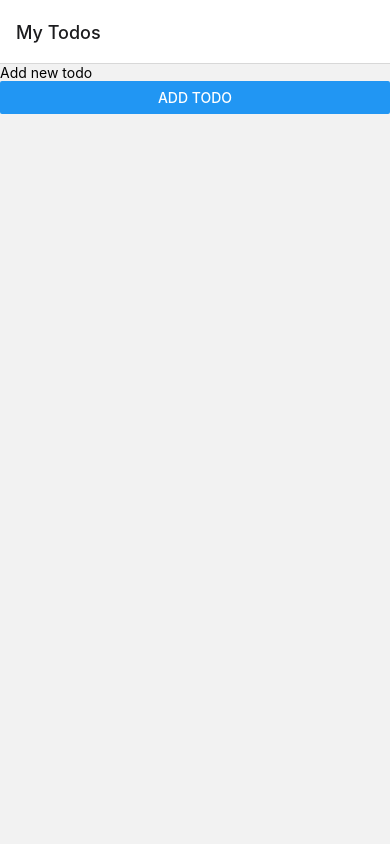
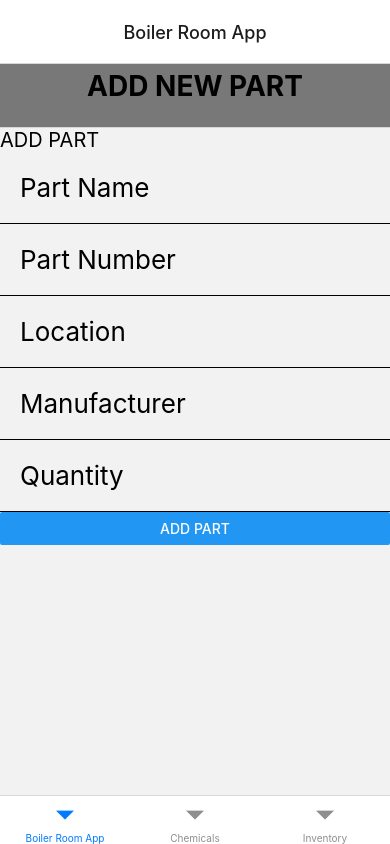
Before and after one commit to maq3009/Practice1, a React Native app in the folder BlrRmApp/: screen / in a window 390 px wide. Built offline with nearby package versions, Linux system fonts and the light colour scheme.

Commit message:
Everything still working, added part name, part number, location, manufacturer, and quantity inputs

```diff
--- a/BlrRmApp/App.tsx
+++ b/BlrRmApp/App.tsx
@@ -1,22 +1,77 @@
 import { NavigationContainer } from '@react-navigation/native';
 import List from './app/screens/List';
-import Details from './app/screens/Details'
-
-
+import Details from './app/screens/Details';
+import Inventory from './app/screens/Inventory';
+import Chemicals from './app/screens/Chemicals';
+import Login_SignUp from './app/screens/Login_SignUp';
+import { StyleSheet } from 'react-native';
+import { View, Text} from 'react-native';
 import { createNativeStackNavigator } from '@react-navigation/native-stack';
+import { createBottomTabNavigator } from '@react-navigation/bottom-tabs';
+import { color } from 'react-native-elements/dist/helpers';
 
 
 const Stack = createNativeStackNavigator();
+const Tab = createBottomTabNavigator()
+
+
+const CustomHeaderTitle = () => {
+  return (
+    <View style={styles.headerTitleContainer}>
+      <Text style={styles.headerTitle}>ADD NEW PART</Text>
+    </View>
+  );
+};
+
+
+const MainStack = () => {
+  return (
+      <Stack.Navigator>
+        <Stack.Screen name="ADD NEW PART"
+        component={List}
+        options={{
+          headerTitleAlign: 'center',
+          headerStyle: {
+            backgroundColor: '#787878',
+          },
+
+          headerTitle: () => <CustomHeaderTitle />
+        }}
+      />
+      </Stack.Navigator>
+  )}
 
 export default function App() {
   return (
     <NavigationContainer>
-      <Stack.Navigator>
-        <Stack.Screen name="My Todos" component={List}/>
-        <Stack.Screen name="Details" component={Details}/>
-      </Stack.Navigator>
+      <Tab.Navigator>
+        <Tab.Screen name="Boiler Room App"
+         options={{
+          headerTitleAlign: 'center',
+        }}
+         component={MainStack} />
+        <Tab.Screen name="Chemicals" component={Chemicals} />
+        <Tab.Screen name="Inventory" component={Inventory} />
+      </Tab.Navigator>
     </NavigationContainer>
-  )}
+  )
+}
+
+  const styles = StyleSheet.create({
+    headerTitleContainer: {
+      paddingBottom: 20, // Add a bottom padding of 18px
+    },
+    headerTitle: {
+      fontSize: 28,
+      fontWeight: 'bold' // Add a bottom padding of 18px
+    },
+    PageTitle: {
+      fontSize: 28,
+      justifyContent: "center",
+    },
+  })
+
+
 
 //React Native Todo App with Firebase and <Expo>
 //18:22
--- /dev/null
+++ b/BlrRmApp/app/screens/Chemicals.tsx
@@ -0,0 +1,12 @@
+import { View, Text } from 'react-native'
+import React from 'react'
+
+const Chemicals = () => {
+  return (
+    <View>
+      <Text>Chemicals</Text>
+    </View>
+  )
+}
+
+export default Chemicals
--- /dev/null
+++ b/BlrRmApp/app/screens/Inventory.tsx
@@ -0,0 +1,13 @@
+import { View, Text } from 'react-native'
+import React from 'react'
+import { SearchBar } from 'react-native-elements'
+
+const Inventory = () => {
+  return (
+    <View>
+      <Text>Inventory</Text>
+    </View>
+  )
+}
+
+export default Inventory
--- a/BlrRmApp/app/screens/List.tsx
+++ b/BlrRmApp/app/screens/List.tsx
@@ -7,27 +7,72 @@ import { addDoc, collection } from 'firebase/firestore';
 
 
 const List = ({ navigation }: any) => {
-  const [todos, setTodos] = useState<any[]>([]);
-  const [todo, setTodo] = useState('');
-
+  const [PartNames, setPartNames] = useState<any[]>([]);
+  const [PartName, setPartName] = useState('');
+  const [PartNumbers, setPartNumbers] = useState<any[]>([]);
+  const [PartNumber, setPartNumber] = useState('');
+  const [Locations, setLocations] = useState<any[]>([]);
+  const [Location, setLocation] = useState('');
+  const [Manufacturers, setManufacturers] = useState<any[]>([]);
+  const [Manufacturer, setManufacturer] = useState('');
+  const [Quantities, setQuantities] = useState<any[]>([]);
+  const [Quantity, setQuantity] = useState('');
 
   useEffect(() => {
   },[]);
 
-  const addTodo = async () => {
-    const doc = await addDoc(collection(FIRESTORE_DB, 'todos'), { title: todo, done: false})
-    setTodo('');
+  const addPartName = async () => {
+    const doc = await addDoc(collection(FIRESTORE_DB, 'PartNames'), {
+       Part_Name: PartName,
+       Out_of_Stock: false})
+    setPartName('');
+  };
+  const addPartNumber = async () => {
+    const doc = await addDoc(collection(FIRESTORE_DB, 'PartNumbers'), {
+       Part_Number: PartNumber,
+       Out_of_Stock: false})
+    setPartNumber('');
+  };
+  const addLocation = async () => {
+    const doc = await addDoc(collection(FIRESTORE_DB, 'Locations'), {
+       Part_Location: Location,
+       Out_of_Stock: false})
+    setLocation('');
+  };
+  const addManufacturer = async () => {
+    const doc = await addDoc(collection(FIRESTORE_DB, 'Manufacturers'), {
+       Part_Manufacturer: Manufacturer,
+       Out_of_Stock: false})
+    setManufacturer('');
+  };
+  const addQuantity = async () => {
+    const doc = await addDoc(collection(FIRESTORE_DB, 'Quantities'), {
+       Part_Quantity: Quantity,
+       Out_of_Stock: false})
+    setQuantity('');
   };
 
 
   return (
     <View style={styles.container}>
       <View>
-        <TextInput style={styles.input} placeholder='Add new todo'
-        onChangeText={(text: string) => setTodo(text)}
-        value={todo}
-        />
-        <Button onPress={() => addTodo()} title="Add Todo" />
+        <Text style={styles.TopText}>ADD PART</Text>
+        <TextInput style={styles.input} placeholder='Part Name'
+        onChangeText={(text: string) => setPartName(text)}
+        value={PartName}/>
+        <TextInput style={styles.input} placeholder='Part Number'
+        onChangeText={(text: string) => setPartNumber(text)}
+        value={PartNumber}/>
+        <TextInput style={styles.input} placeholder='Location'
+        onChangeText={(text: string) => setLocation(text)}
+        value={Location}/>
+        <TextInput style={styles.input} placeholder='Manufacturer'
+        onChangeText={(text: string) => setManufacturer(text)}
+        value={Manufacturer}/>
+        <TextInput style={styles.input} placeholder='Quantity'
+        onChangeText={(text: string) => setQuantity(text)}
+        value={Quantity}/>
+        <Button onPress={() => [addPartName(), addPartNumber(), addLocation(), addManufacturer(), addQuantity()]} title="Add Part" />
       </View>
     </View>
   );
@@ -40,7 +85,14 @@ const styles = StyleSheet.create({
   container: {
 
   },
+  TopText: {
+    flex: 1,
+    justifyContent: "center",
+    fontSize: 20,
+  },
   input: {
-
+    fontSize: 26,
+    padding: 20,
+    borderBottomWidth: 1,
   }
 })
--- /dev/null
+++ b/BlrRmApp/app/screens/Login_SignUp.tsx
@@ -0,0 +1,12 @@
+import { View, Text } from 'react-native'
+import React from 'react'
+
+const Login_SignUp = () => {
+  return (
+    <View>
+      <Text>Login_SignUp</Text>
+    </View>
+  )
+}
+
+export default Login_SignUp
--- a/BlrRmApp/package.json
+++ b/BlrRmApp/package.json
@@ -9,6 +9,7 @@
     "web": "expo start --web"
   },
   "dependencies": {
+    "@react-navigation/bottom-tabs": "^6.5.11",
     "@react-navigation/native": "^6.1.9",
     "@react-navigation/native-stack": "^6.9.16",
     "expo": "~49.0.15",
@@ -16,6 +17,7 @@
     "firebase": "^10.5.2",
     "react": "18.2.0",
     "react-native": "0.72.6",
+    "react-native-elements": "^3.4.3",
     "react-native-safe-area-context": "4.6.3",
     "react-native-screens": "~3.22.0"
   },
```
Also changed, not shown: 1 other file (tests, documents, lock files or other folders).
